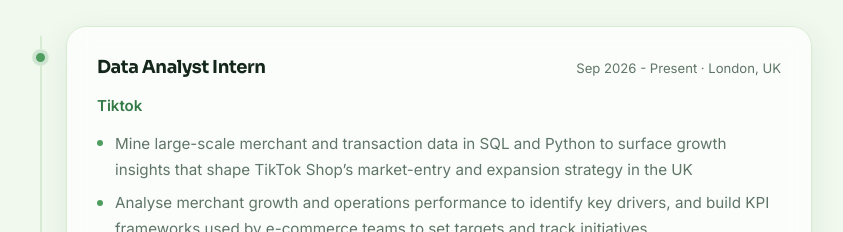
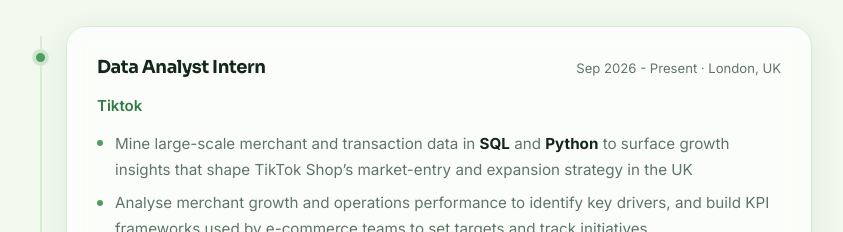
Before and after one commit to jennifersun09b/portfolio, a React (Vite) app: page / in a window 1280 px wide. Shown: the part 3220-3452 px from the top of the page, without its empty margins (108-951 px from the left). Built offline with nearby package versions, Linux system fonts and the light colour scheme.

Commit message:
Emphasize SQL and Python in data
Updated SQL and Python keywords for emphasis in points.

```diff
--- a/src/data.js
+++ b/src/data.js
@@ -116,7 +116,7 @@ export const experience = [
   org: 'Tiktok',
   period: 'Sep 2026 - Present · London, UK',
   points: [
-    'Mine large-scale merchant and transaction data in SQL and Python to surface growth insights that shape TikTok Shop’s market-entry and expansion strategy in the UK',
+    'Mine large-scale merchant and transaction data in **SQL** and **Python** to surface growth insights that shape TikTok Shop’s market-entry and expansion strategy in the UK',
     'Analyse merchant growth and operations performance to identify key drivers, and build KPI frameworks used by e-commerce teams to set targets and track initiatives',
     'Translate findings into strategy recommendations and implementation roadmaps for cross-functional operations, product and commercial stakeholders',
   ],
```
